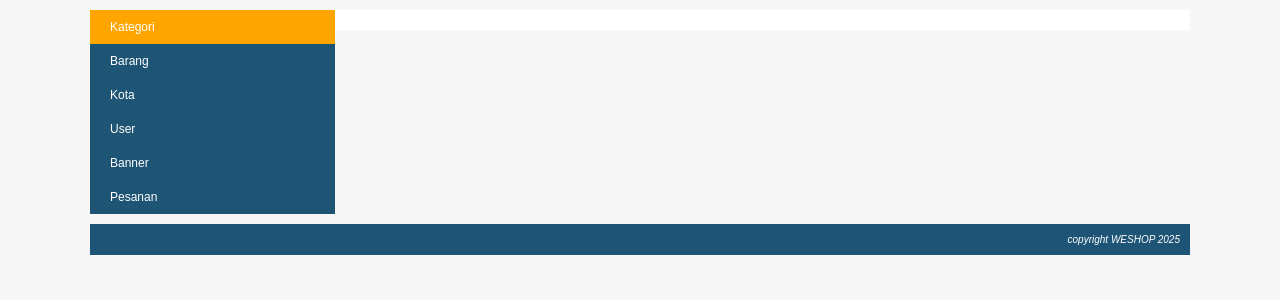
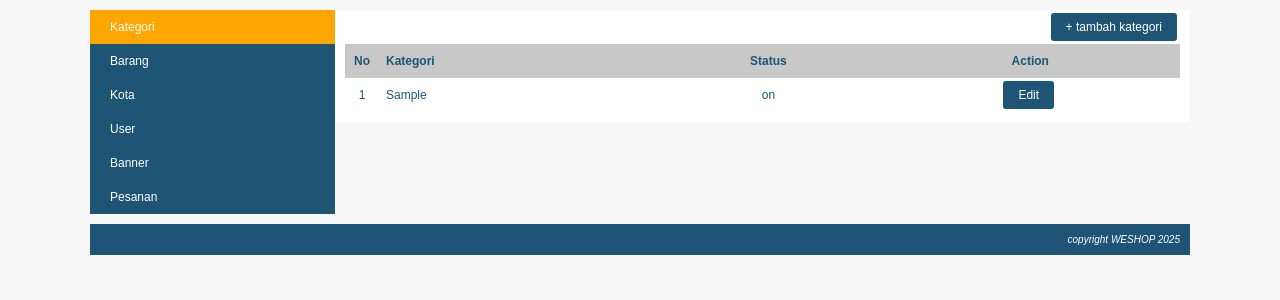
Before and after one commit to johansyahdiaz/online-shop-php, a PHP site: page /online-shop/online-shop-php/index.php?page=my_profile&module=kategori&action=list in a window 1280 px wide. Shown: the part 110-410 px from the top of the page. Run offline with PHP 8.4, Linux system fonts and the light colour scheme; the visitor is signed in with stand-in values (Sample User, id 1); tables that the repository leaves empty or names only in its code hold one stand-in row (values such as "Sample post"); some libraries are stand-ins or nearby versions.

Commit message:
feat: new kategori fitur

```diff
--- a/css/style.css
+++ b/css/style.css
@@ -148,3 +148,52 @@ body {
   padding: 10px;
   background: white;
 }
+
+.table-list {
+  width: 100%;
+  border-collapse: collapse;
+}
+
+.table-list .baris-title {
+  background-color: #c8c8c8;
+}
+.table-list tr th,
+.table-list tr td {
+  padding: 10px 7px;
+}
+
+.kolom-nomor {
+  width: 20px;
+  text-align: center;
+}
+
+.kiri {
+  text-align: left;
+}
+
+.tengah {
+  text-align: center;
+}
+
+.kanan {
+  text-align: right;
+}
+
+#frame-tambah {
+  margin-bottom: 10px;
+  text-align: right;
+}
+
+.tombol-action {
+  background-color: #1e5474;
+  color: white;
+  padding: 7px 15px;
+  border-radius: 3px;
+  cursor: pointer;
+  text-decoration: none;
+  margin-right: 3px;
+}
+
+.tombol-action:hover {
+  background-color: orange;
+}
--- a/index.php
+++ b/index.php
@@ -2,6 +2,7 @@
 session_start();
 
 include_once("function/helper.php");
+include_once("function/koneksi.php");
 
 $page = isset($_GET['page']) ? $_GET['page'] : false;
 
--- a/module/kategori/list.php
+++ b/module/kategori/list.php
@@ -1,3 +1,39 @@
 <div id="frame-tambah">
-    <a href=""></a>
+    <a href="<?php echo BASE_URL . "index.php?page=my_profile&module=kategori&action=form" ?>" class="tombol-action">+ tambah kategori</a>
 </div>
+
+<?php
+$queryKategori = mysqli_query($koneksi, "SELECT * FROM kategori");
+
+if (mysqli_num_rows($queryKategori) == 0) {
+    echo "<h3>> Saat ini belum ada nama kategori di dalam table kategori </h3>";
+} else {
+    echo "<table class='table-list'>";
+
+    echo "<tr class='baris-title'>
+    <th class='kolom-nomor'>No</th>
+    <th class='kiri'>Kategori</th>
+    <th class='tengah'> Status</th>
+    <th class='tengah'>Action</th>
+    </tr>
+    ";
+
+    $no = 1;
+    while ($row = mysqli_fetch_assoc($queryKategori)) {
+        echo "
+    <tr>
+    <td class='kolom-nomor'>$no</td>
+    <td class='kiri'>$row[kategori]</td>
+    <td class='tengah'>$row[status]</td>
+    <td class='tengah'>
+	<a class='tombol-action' href='" . BASE_URL . "index.php?page=my_profile&module=kategori&action=form&kategori_id=$row[kategori_id]'>Edit</a>
+	</td>
+
+    </tr>
+    ";
+        $no++;
+    }
+
+    echo "</table>";
+}
+?>
```
Also changed, not shown: module/kategori/action.php (added, +18 -0 lines), module/kategori/form.php (added, +42 -0 lines).
